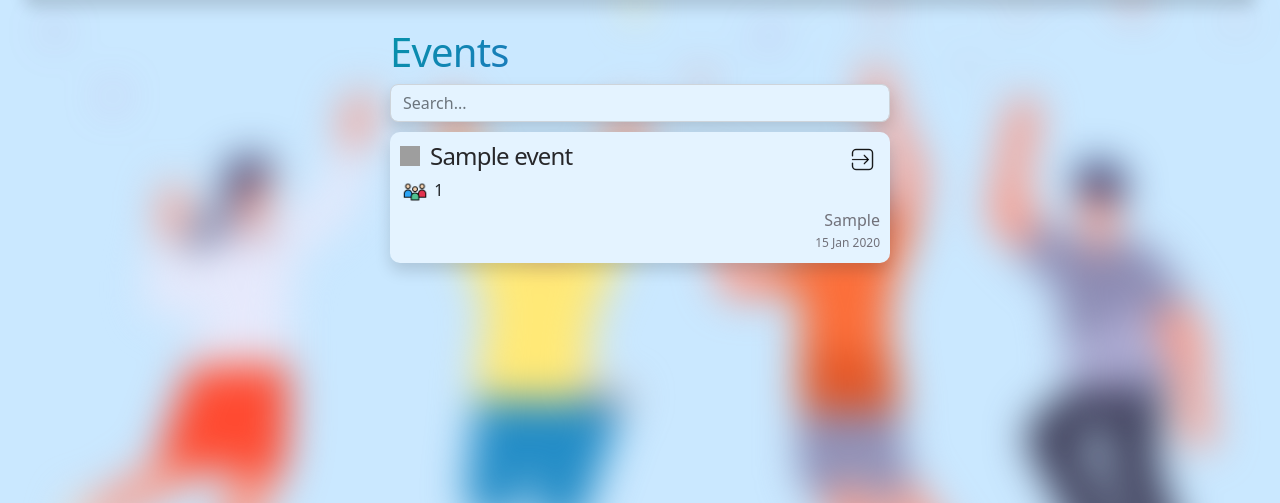
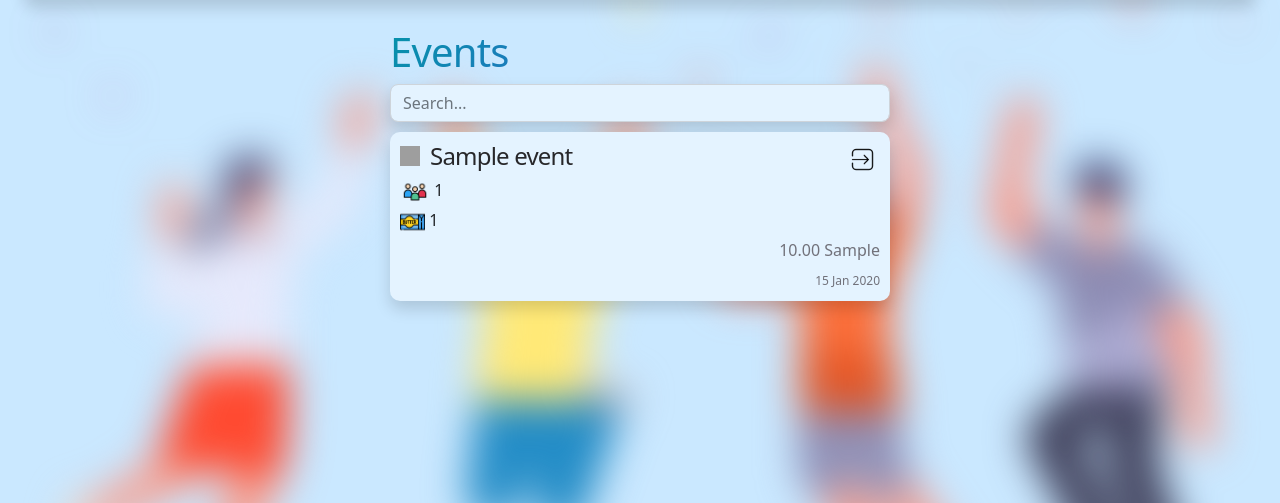
Before and after one commit to partnersinbahamas/butter-split, a Django app: page /event/list in a window 1280 px wide. Shown: the part 72-575 px from the top of the page. Run offline with Django 5.2, Linux system fonts and the light colour scheme; a user stored in the database is signed in; tables that the repository leaves empty hold one stand-in row (values such as "Sample post"); some libraries are stand-ins or nearby versions; grey boxes are pictures that could not be loaded.

Commit message:
feat: display more info about event in event list

```diff
--- a/static/css/events.css
+++ b/static/css/events.css
@@ -186,6 +186,11 @@
   height: 30px;
 }
 
+.butter-icon {
+  width: 25px;
+  height: 30px;
+}
+
 .event-deletion-page {
   background-color: #e4f3ff;
   padding: 10px;
--- a/templates/pages/event_list.html
+++ b/templates/pages/event_list.html
@@ -35,7 +35,12 @@
               {{ event.participants.count }}
             </div>
 
-            <p class="event-currency">{{ event.currency.symbol }}</p>
+            <div class="event-content">
+              <img  class="butter-icon" src="{% static 'images/butter.png' %}" alt="Butter icon">
+              {{ event.expenses.count }}
+            </div>
+
+            <p class="event-currency mb-2">{{ event.get_total_expenses_amount|floatformat:2 }} {{ event.currency.symbol }}</p>
             <p class="event-date">{{ event.created_at|date:"d M Y" }}</p>
           </li>
           {% empty %}
```
